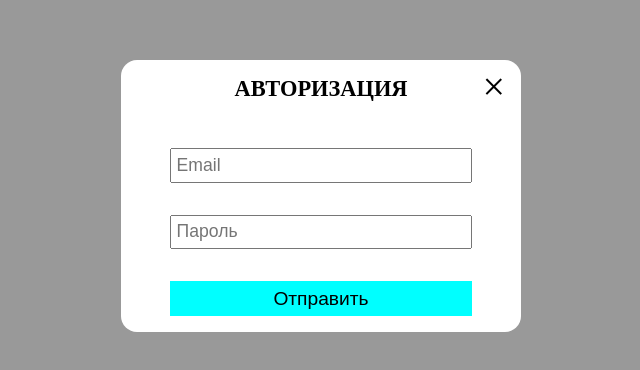
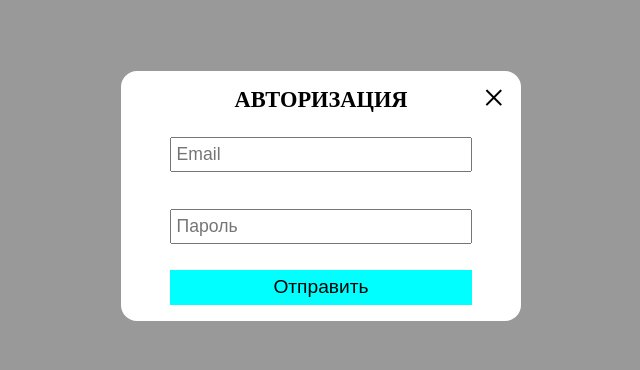
Before and after one commit to PainkillerJS/MERN_CLOUD_DISK, a React (Create React App) app in the folder client/: page /authentication in a window 1280 px wide. Shown: the part 204-574 px from the top of the page, without its empty margins (319-959 px from the left). Built offline with nearby package versions, Linux system fonts and the light colour scheme.

Commit message:
add some validations

```diff
--- a/client/src/common/model/IRequest.ts
+++ b/client/src/common/model/IRequest.ts
@@ -1,6 +1,4 @@
-import type { SerializedError } from "@reduxjs/toolkit";
-
 export interface IRequest {
-  error: SerializedError;
-  loading: boolean;
+  error: string;
+  isLoading: boolean;
 }
--- a/client/src/components/UI/Forms/index.tsx
+++ b/client/src/components/UI/Forms/index.tsx
@@ -1,11 +1,12 @@
 import "./styles.scss";
 
-import { useRef } from "react";
+import { useRef, useState } from "react";
 import type { MutableRefObject, MouseEventHandler } from "react";
 import { useParams } from "react-router-dom";
 
 import { useAppDispatch, useAppSelector } from "../../../store/hooks/reduxHooks";
 import { AuthRegistration, AuthLogin } from "../../../features/Auth/action";
+import { validateEmail } from "../../../helpers/validations/auth";
 import { EFormType } from "../../types";
 
 import { Input } from "../common/Input";
@@ -14,54 +15,61 @@ import { Button } from "../common/Btn";
 interface IProps {
   inputName: MutableRefObject<string>;
   inputPassword: MutableRefObject<string>;
-  sendData: MouseEventHandler<Element>;
+  error: string;
+  onSendData: MouseEventHandler<Element>;
+  errorServer: string;
+  isLoading: boolean;
 }
 
-const FormLogin = ({ inputName, inputPassword, sendData }: IProps) => {
-  return (
+const FormLogin = ({ inputName, inputPassword, onSendData, error, errorServer, isLoading }: IProps) => (
   <form className="form__auth">
     <h3>Авторизация</h3>
-      <Input inputValue={inputName} placeholder="Email" />
-      <Input inputValue={inputPassword} type="password" placeholder="Пароль" />
-      <Button text="Отправить" onClick={sendData} />
+    <Input error={error} errorServer={errorServer} inputValue={inputName} type="email" placeholder="Email" />
+    <Input errorServer={errorServer} inputValue={inputPassword} type="password" placeholder="Пароль" />
+    <Button text="Отправить" onClick={onSendData} disabled={isLoading} />
   </form>
 );
-};
 
-const FormReg = ({ inputName, inputPassword, sendData }: IProps) => {
-  const { loading } = useAppSelector((state) => state.user);
-
-  return (
+const FormReg = ({ inputName, inputPassword, onSendData, error, errorServer, isLoading }: IProps) => (
   <form className="form__reg">
     <h3>Регистрация</h3>
-      <Input inputValue={inputName} placeholder="Email" />
-      <Input inputValue={inputPassword} type="password" placeholder="Пароль" />
-      <Button text="Отправить" onClick={sendData} disabled={loading} />
+    <Input errorServer={errorServer} error={error} type="email" inputValue={inputName} placeholder="Email" />
+    <Input errorServer={errorServer} inputValue={inputPassword} type="password" placeholder="Пароль" />
+    <Button text="Отправить" onClick={onSendData} disabled={isLoading} />
   </form>
 );
-};
 
 export const Forms = () => {
   const { action } = useParams();
   const dispatch = useAppDispatch();
+  const { isLoading, error: errorServer } = useAppSelector((state) => state.user);
 
   const inputName = useRef<string>("");
   const inputPassword = useRef<string>("");
+  const [error, setError] = useState<string>("");
 
-  const regUser: MouseEventHandler = (e) => {
+  const onSendData: MouseEventHandler = async (e) => {
     e.preventDefault();
-    dispatch(AuthRegistration({ email: inputName.current, password: inputPassword.current }));
-  };
+    const errorValid = validateEmail(inputName.current);
 
-  const login: MouseEventHandler = (e) => {
-    e.preventDefault();
-    dispatch(AuthLogin({ email: inputName.current, password: inputPassword.current }));
+    if (errorValid) {
+      return setError(errorValid);
+    } else if (error) {
+      setError("");
+    }
+
+    action === EFormType.FORM_REG
+      ? dispatch(AuthRegistration({ email: inputName.current, password: inputPassword.current }))
+      : dispatch(AuthLogin({ email: inputName.current, password: inputPassword.current }));
   };
 
   const props: IProps = {
     inputName,
     inputPassword,
-    sendData: action === EFormType.FORM_REG ? regUser : login
+    error,
+    onSendData,
+    isLoading,
+    errorServer
   };
 
   return (
--- a/client/src/components/UI/Modal/styles.scss
+++ b/client/src/components/UI/Modal/styles.scss
@@ -15,7 +15,7 @@
     bottom: 0;
     margin: auto;
     width: 25rem;
-    height: 17rem;
+    height: 15.6rem;
     border-radius: 1rem;
     background-color: #fff;
     padding: 1rem;
--- a/client/src/components/UI/common/Btn/styles.scss
+++ b/client/src/components/UI/common/Btn/styles.scss
@@ -1,7 +1,6 @@
 button {
   width: 90%;
   padding: 0.4rem;
-  margin-top: 1rem;
   cursor: pointer;
   font-size: 1.2rem;
   background-color: aqua;
--- a/client/src/components/UI/common/Input/index.tsx
+++ b/client/src/components/UI/common/Input/index.tsx
@@ -5,15 +5,33 @@ import type { ChangeEventHandler, MutableRefObject, InputHTMLAttributes } from "
 
 interface IProps extends Pick<InputHTMLAttributes<HTMLInputElement>, "type" | "placeholder"> {
   inputValue: MutableRefObject<string>;
+  error?: string;
+  errorServer?: string;
 }
 
-export const Input = ({ inputValue, type, placeholder }: IProps) => {
+export const Input = ({ inputValue, type, placeholder, error, errorServer }: IProps) => {
   const [value, setValue] = useState<string>("");
+  const errorText = error || errorServer;
 
   const handleChangeValue: ChangeEventHandler<HTMLInputElement> = ({ currentTarget }) => {
     setValue(currentTarget.value);
     inputValue.current = currentTarget.value;
   };
 
-  return <input className="input" value={value} onChange={handleChangeValue} type={type} placeholder={placeholder} />;
+  return (
+    <div className="input__wrapper">
+      <input
+        className={`input ${errorText ? "error" : ""}`}
+        value={value}
+        onChange={handleChangeValue}
+        type={type}
+        placeholder={placeholder}
+      />
+      {errorText && (
+        <div className="input__error">
+          <span>{errorText}</span>
+        </div>
+      )}
+    </div>
+  );
 };
--- a/client/src/components/UI/common/Input/styles.scss
+++ b/client/src/components/UI/common/Input/styles.scss
@@ -1,8 +1,25 @@
 .input {
-  margin: 1rem 0;
+  margin: 0.7rem 0 0.2rem;
   width: 90%;
   padding: 0.3rem;
   font-size: 1.1rem;
+
+  &.error {
+    border: 1px solid var(--colorFont);
+  }
+
+  &__error {
+    width: 90%;
+    color: var(--colorFont);
+  }
+
+  &__wrapper {
+    display: flex;
+    align-items: center;
+    flex-direction: column;
+    width: 100%;
+    height: 4.5rem;
+  }
 
   &:focus,
   &:hover {
--- /dev/null
+++ b/client/src/components/page/Main.tsx
@@ -0,0 +1,22 @@
+import { useEffect } from "react";
+
+import { useAppDispatch } from "../../store/hooks/reduxHooks";
+import { getItem } from "../../package/storage";
+import { AuthToken } from "../../features/Auth/action";
+import { Header } from "../../components/UI/Header";
+
+export const MainPage = () => {
+  const dispatch = useAppDispatch();
+
+  useEffect(() => {
+    const token = getItem() !== "undefined" && getItem();
+
+    token && dispatch(AuthToken(token));
+  }, []);
+
+  return (
+    <>
+      <Header />
+    </>
+  );
+};
--- a/client/src/features/Auth/slice/userSlice.ts
+++ b/client/src/features/Auth/slice/userSlice.ts
@@ -1,4 +1,4 @@
-import { createSlice, PayloadAction, SerializedError } from "@reduxjs/toolkit";
+import { createSlice, PayloadAction } from "@reduxjs/toolkit";
 
 import { AuthRegistration, AuthLogin, AuthToken } from "../action";
 import { setItem, removeItem } from "../../../package/storage";
@@ -6,29 +6,30 @@ import type { IUserDTO } from "../../../common/model/IUser";
 
 interface IInitialState extends IUserDTO {
   jwt?: string;
+  message?: string;
 }
 
 const initialState: IInitialState = {
-  error: {},
+  error: "",
   user: {},
   isAuth: false,
-  loading: false
+  isLoading: false
 };
 
 const pending = (state: IUserDTO) => {
-  state.loading = true;
+  state.isLoading = true;
 };
 
-const fulfilled = (state: IUserDTO, { payload: { jwt, user } }: PayloadAction<IInitialState>) => {
-  state.isAuth = true;
-  state.user = user;
-  jwt && setItem(jwt);
-  state.loading = false;
-};
+const fulfilled = (state: IUserDTO, { payload: { jwt, user, message = "" } }: PayloadAction<IInitialState>) => {
+  if (jwt) {
+    state.isAuth = true;
+    state.user = user;
+    jwt && setItem(jwt);
+  } else {
+    state.error = message;
+  }
 
-const rejected = (state: IUserDTO, { error }: PayloadAction<unknown, string, never, SerializedError>) => {
-  state.error = error;
-  state.loading = false;
+  state.isLoading = false;
 };
 
 export const usersSlice = createSlice({
@@ -44,15 +45,12 @@ export const usersSlice = createSlice({
   extraReducers: async (builder) => {
     builder.addCase(AuthRegistration.pending, pending);
     builder.addCase(AuthRegistration.fulfilled, fulfilled);
-    builder.addCase(AuthRegistration.rejected, rejected);
 
     builder.addCase(AuthLogin.pending, pending);
     builder.addCase(AuthLogin.fulfilled, fulfilled);
-    builder.addCase(AuthLogin.rejected, rejected);
 
     builder.addCase(AuthToken.pending, pending);
     builder.addCase(AuthToken.fulfilled, fulfilled);
-    builder.addCase(AuthToken.rejected, rejected);
   }
 });
 
--- /dev/null
+++ b/client/src/helpers/validations/auth.ts
@@ -0,0 +1,9 @@
+export const validateEmail = (email: string) => {
+  if (email) {
+    const regularEmail =
+      /^(([^<>()\\[\]\\.,;:\s@"]+(\.[^<>()\\[\]\\.,;:\s@"]+)*)|(".+"))@((\[[0-9]{1,3}\.[0-9]{1,3}\.[0-9]{1,3}\.[0-9]{1,3}\])|(([a-zA-Z\-0-9]+\.)+[a-zA-Z]{2,}))$/;
+    return regularEmail.test(email) ? "" : "The email is not valid";
+  }
+
+  return "The email is null";
+};
--- a/client/src/page/Main.tsx
+++ b/client/src/page/Main.tsx
@@ -1,24 +1,5 @@
-import { useEffect } from "react";
+import { MainPage } from "../components/page/Main";
 
-import { useAppDispatch } from "../store/hooks/reduxHooks";
-import { getItem } from "../package/storage";
-import { AuthToken } from "../features/Auth/action";
-import { Header } from "../components/UI/Header";
-
-const Main = () => {
-  const dispatch = useAppDispatch();
-
-  useEffect(() => {
-    const token = getItem() !== "undefined" && getItem();
-
-    token && dispatch(AuthToken(token));
-  }, []);
-
-  return (
-    <>
-      <Header />
-    </>
-  );
-};
+const Main = () => <MainPage />;
 
 export default Main;
```
Also changed, not shown: 2 other files (tests, documents, lock files or other folders). Lines whose indentation alone changed are shown as unchanged.
